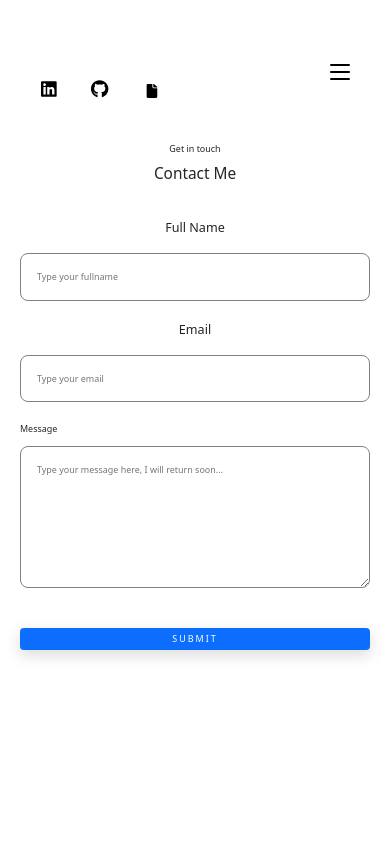
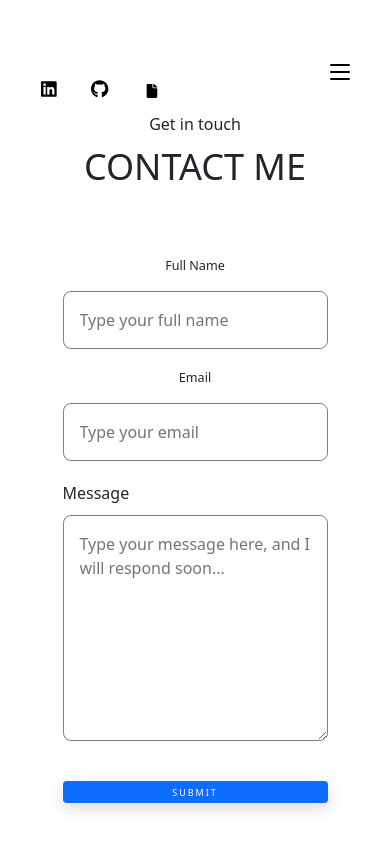
Before and after one commit to ThayRibeiro0/thaysmr1, a React (Vite) app: page /contact in a window 390 px wide. Built offline with nearby package versions, Linux system fonts and the light colour scheme; the HTML template or start-up script is replaced by a standard one; a web font is replaced by a local one.

Commit message:
feat: update contact

```diff
--- a/src/pages/contact/Contact.tsx
+++ b/src/pages/contact/Contact.tsx
@@ -1,9 +1,8 @@
 import './contact.css';
 import emailjs from '@emailjs/browser';
-import { ChangeEvent, useRef, useState } from 'react';
+import { ChangeEvent, FormEvent, useRef, useState } from 'react';
 
 const Contact = () => {
-//
   const formRef = useRef<HTMLFormElement>(null);
   const [form, setForm] = useState({
     name: '',
@@ -11,23 +10,29 @@ const Contact = () => {
     message: '',
   });
 
-  const [loanding, setLoading] = useState(false);
+  const [loading, setLoading] = useState(false);
+  const [formError, setFormError] = useState('');
 
   const handleChange = (e: ChangeEvent<HTMLInputElement | HTMLTextAreaElement>) => {
     const { name, value } = e.target;
+    setForm({ ...form, [name]: value });
+  };
 
-    setForm({ ...form, [name]: value })
+  const handleSubmit = (e: FormEvent<HTMLFormElement>) => {
+    e.preventDefault();
+    if (!form.name || !form.email || !form.message) {
+      setFormError('Please fill out all fields.');
+      return;
     }
 
-  const handleSubmit = (e: React.FormEvent<HTMLFormElement>) => {
-    e.preventDefault();
     setLoading(true);
 
-    emailjs.send(
+    emailjs
+      .send(
         'service_2a50po3',
         'template_zik0ka7',
         {
-        from_name:form.name,
+          from_name: form.name,
           to_name: 'Thays',
           from_email: form.email,
           to_email: 'thaysmoiaribeiro@gmail.com',
@@ -35,50 +40,52 @@ const Contact = () => {
         },
         'x_tuJk1pH1Xeo8nf7'
       )
-     .then(() => {
+      .then(
+        () => {
           setLoading(false);
-        alert('Thank you so much for send me a message. I will return to you as soon as possible.')
-
+          alert('Thank you for your message. I will get back to you as soon as possible.');
           setForm({
             name: '',
             email: '',
             message: '',
-        })
-      }, (error) => {
-        setLoading(false)
-
-        console.log(error);
-
-        alert('Ops...Try again!')
-      })
+          });
+          setFormError('');
+        },
+        (error) => {
+          setLoading(false);
+          console.error('Error sending message:', error);
+          alert('Oops! Something went wrong. Please try again later.');
         }
+      );
+  };
 
   return (
     <section className='section-contact'>
       <div className='content23'>
         <p className='sub--title'>Get in touch</p>
-        <h2>Contact Me</h2>
+        <h2>CONTACT ME</h2>
       </div>
       <form className='contact-form-container' ref={formRef} onSubmit={handleSubmit}>
         <div className='container-c'>
-          <label htmlFor="name" className='contact-label'>
+          {formError && <div className='error-message'>{formError}</div>}
+          <label htmlFor='name' className='contact-label'>
             <legend className='text-md'>Full Name</legend>
             <input
-              type="text"
+              type='text'
               className='contact-input text-md'
               name='name'
               id='name'
               value={form.name}
               onChange={handleChange}
               autoComplete='name'
-              placeholder='Type your fullname'
+              placeholder='Type your full name'
               required
             />
           </label>
-          <label htmlFor="email" className='contact-label'>
+          <label htmlFor='email' className='contact-label'>
             <legend className='text-md'>Email</legend>
             <input
-              type="email"
+              type='email'
               className='contact-input text-md'
               name='email'
               id='email'
@@ -89,24 +96,27 @@ const Contact = () => {
               required
             />
           </label>
-          <label htmlFor="message" className='contact-label'>
+          <label htmlFor='message' className='contact-label'>
             <span className='text-md'>Message</span>
             <textarea
               name='message'
               value={form.message}
               onChange={handleChange}
               rows={8}
-              placeholder='Type your message here, I will return soon...'
+              placeholder='Type your message here, and I will respond soon...'
               className='contact-input text-md'
+              required
             />
           </label>
           <div className='button'>
-            <button type="submit" className='btn btn-primary contact-form-btn'>{loanding ? 'Sending...' : 'Submit'}</button>
+            <button type='submit' className='btn btn-primary contact-form-btn' disabled={loading}>
+              {loading ? 'Sending...' : 'Submit'}
+            </button>
           </div>
         </div>
       </form>
     </section>
-  )
-}
+  );
+};
 
-export default Contact
+export default Contact;
--- a/src/pages/contact/contact.css
+++ b/src/pages/contact/contact.css
@@ -1,16 +1,20 @@
-.section-contact{
+.section-contact {
   display: flex;
   flex-direction: column;
   justify-content: center;
   align-items: center;
   text-align: center;
   gap: 64px;
-  /* background: linear-gradient(white, beige, white); */
   width: 100%;
   height: 100%;
+  font-size: 18px;
 }
 
-.contact-form-container{
+.content23 h2 {
+  font-size: 36px;
+}i
+
+.contact-form-container {
   display: grid;
   grid-template-columns: auto;
   grid-template-rows: repeat(5, auto);
@@ -18,23 +22,23 @@
   row-gap: 32px;
 }
 
-.container-c{
+.container-c {
   display: grid;
   grid-template-columns: repeat(2, auto);
   column-gap: 32px;
   row-gap: 32px;
 }
 
-.contact-label{
+.contact-label {
   display: flex;
   flex-direction: column;
   align-items: flex-start;
   gap: 10.6px;
-  flex: 1 0 0 ;
+  flex: 1 0 0;
   width: 100%;
 }
 
-.contact-input{
+.contact-input {
   display: flex;
   padding: 16px;
   align-items: center;
@@ -44,12 +48,12 @@
   background: white;
 }
 
-.input[type="checkbox"]{
+.input[type="checkbox"] {
   width: 21px;
   height: 21px;
   border: 0.15em solid green;
   border-radius: 0.15em;
-  transform: translatey(-0.075em);
+  transform: translateY(-0.075em);
 }
 
 .btn {
@@ -57,42 +61,14 @@
   background-color: rgb(19, 30, 91);
 }
 
+/* Media query for smaller screens */
 @media screen and (max-width: 768px) {
-  /* .contact-form-container{
-      margin-left: 0;
-      margin-right: 155px;
-      font-size: 12px;
-      margin-top: -10%;
-
+  .section-contact {
+    font-size: 16px; /* Adjust font size for smaller screens */
+    padding: 10px 20px;
   }
 
-  .text-lg{
-      text-align: center;
-  }
-
-  .section-contact{
-      font-size: 12px;
-      margin-top: 15%;
-  }
-
-  .contact-label{
-      width: 80%;
-  }
-  .container-c{
-      width: 100%;
-  } */
-
-  .section-contact {
-    display: flex;
-    flex-direction: column;
-    justify-content: center;
-    align-items: center;
-    text-align: center;
-    gap: 32px;
-    padding: 40px 20px;
-  }
-
-  .contact-form-container {
+  .contact-label {
     width: 100%;
   }
 
@@ -100,10 +76,6 @@
     display: grid;
     grid-template-columns: auto;
     row-gap: 20px;
-  }
-
-  .contact-label {
-    width: 100%;
   }
 
   .contact-input {
@@ -114,5 +86,4 @@
     width: 100%;
     margin-top: 20px;
   }
-
 }
```
Lines whose indentation alone changed are shown as unchanged.
